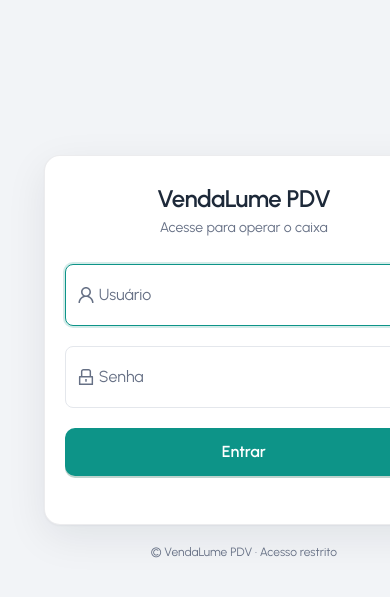
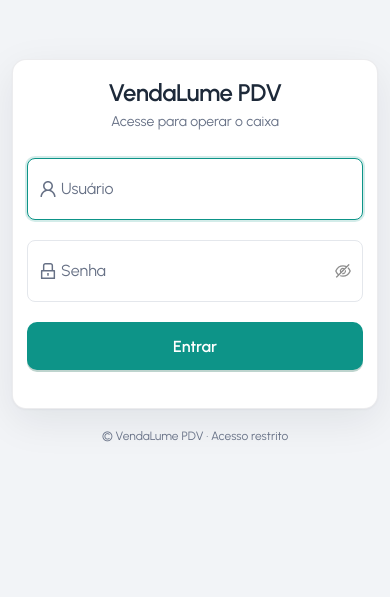
Before and after one commit to Codagis/venda-lume-pdv, a React (Create React App) app: page /login in a window 390 px wide. Shown: the part 171-768 px from the top of the page. Built offline with nearby package versions, Linux system fonts and the light colour scheme; no server answers.

Commit message:
feat: adicionando mudancas estilo

```diff
--- a/src/pages/Login.css
+++ b/src/pages/Login.css
@@ -10,12 +10,14 @@
   padding-bottom: max(16px, env(safe-area-inset-bottom));
 }
 
-/* Com `zoom` (< 1), `100vh/100dvh` fica visualmente menor. Compensa para manter centralização. */
-@supports (zoom: 1) {
-  .login-page {
-    min-height: calc(100dvh / var(--vl-ui-scale));
-    height: calc(100dvh / var(--vl-ui-scale));
-    width: calc(100vw / var(--vl-ui-scale));
+/* Compensações do `zoom`: só fora do mobile (no mobile o zoom fica desligado). */
+@media (min-width: 768px) {
+  @supports (zoom: 1) {
+    .login-page {
+      min-height: calc(100dvh / var(--vl-ui-scale));
+      height: calc(100dvh / var(--vl-ui-scale));
+      width: calc(100vw / var(--vl-ui-scale));
+    }
   }
 }
 
@@ -29,7 +31,7 @@
 
 .login-container {
   width: 100%;
-  max-width: 400px;
+  max-width: 420px;
 }
 
 .login-card {
@@ -40,6 +42,24 @@
   box-shadow:
     0 1px 2px rgba(15, 23, 42, 0.04),
     0 12px 40px rgba(15, 23, 42, 0.08);
+}
+
+@media (max-width: 420px) {
+  .login-page {
+    padding: 12px;
+    padding-left: max(12px, env(safe-area-inset-left));
+    padding-right: max(12px, env(safe-area-inset-right));
+    padding-bottom: max(12px, env(safe-area-inset-bottom));
+  }
+
+  .login-card {
+    padding: 18px 14px;
+    border-radius: 14px;
+  }
+
+  .login-title {
+    font-size: 22px;
+  }
 }
 
 .login-header {
--- a/src/pages/PdvScreen.css
+++ b/src/pages/PdvScreen.css
@@ -502,6 +502,32 @@
   max-width: 380px;
 }
 
+.pdv-login-form {
+  width: 100%;
+  max-width: 360px;
+  margin: 0 auto;
+  text-align: left;
+}
+
+.pdv-login-form .ant-form-item {
+  text-align: left;
+}
+
+.pdv-login-form .ant-form-item-extra {
+  white-space: normal;
+}
+
+@media (max-width: 420px) {
+  .pdv-login-card {
+    padding: 18px 14px;
+    border-radius: 14px;
+  }
+
+  .pdv-login-form {
+    max-width: none;
+  }
+}
+
 .pdv-login-brand-title {
   margin-bottom: 24px !important;
   color: var(--pdv-teal-dark) !important;
--- a/src/pages/PdvScreen.jsx
+++ b/src/pages/PdvScreen.jsx
@@ -353,7 +353,11 @@
               style={{ maxWidth: 360 }}
             />
           ) : (
-            <Form layout="vertical" style={{ maxWidth: 320 }} onFinish={() => pdv.submitPdvLogin()}>
+            <Form
+              layout="vertical"
+              className="pdv-login-form"
+              onFinish={() => pdv.submitPdvLogin()}
+            >
               {pdv.isRoot && (
                 <Form.Item label="Empresa">
                   <Select
```
